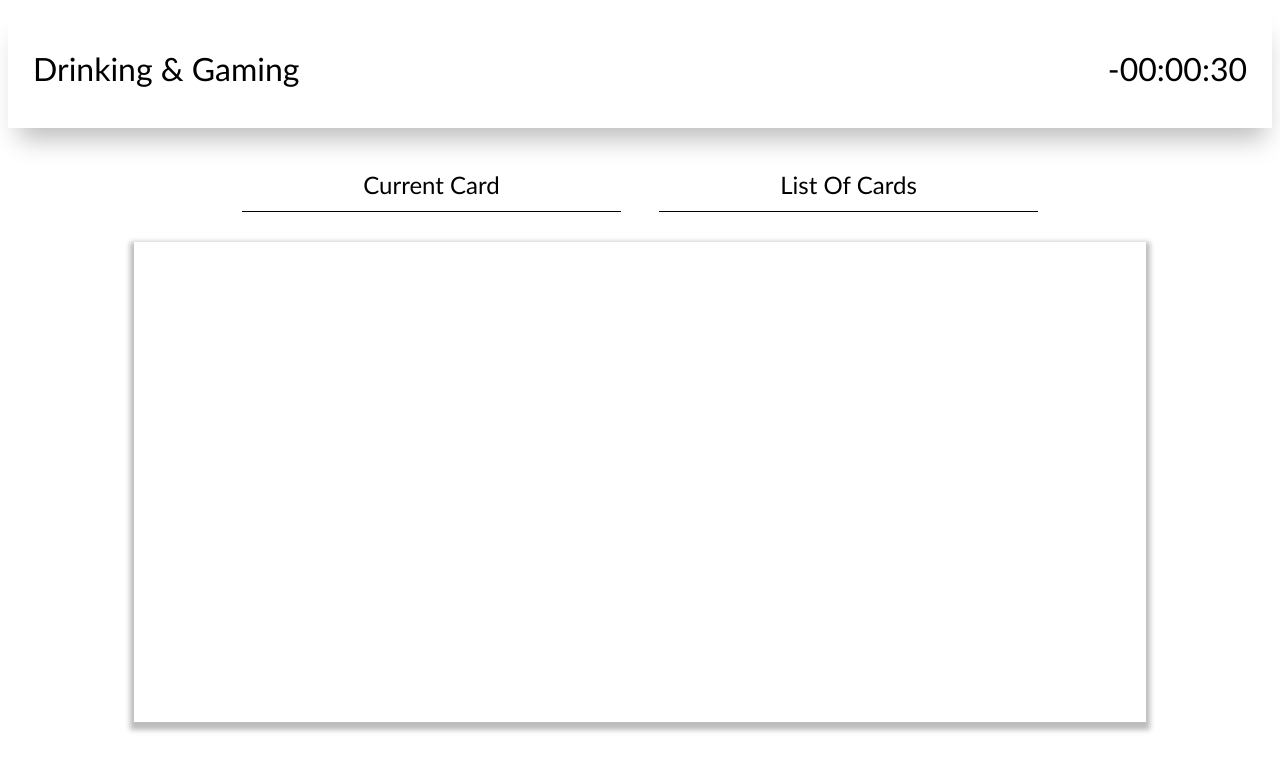
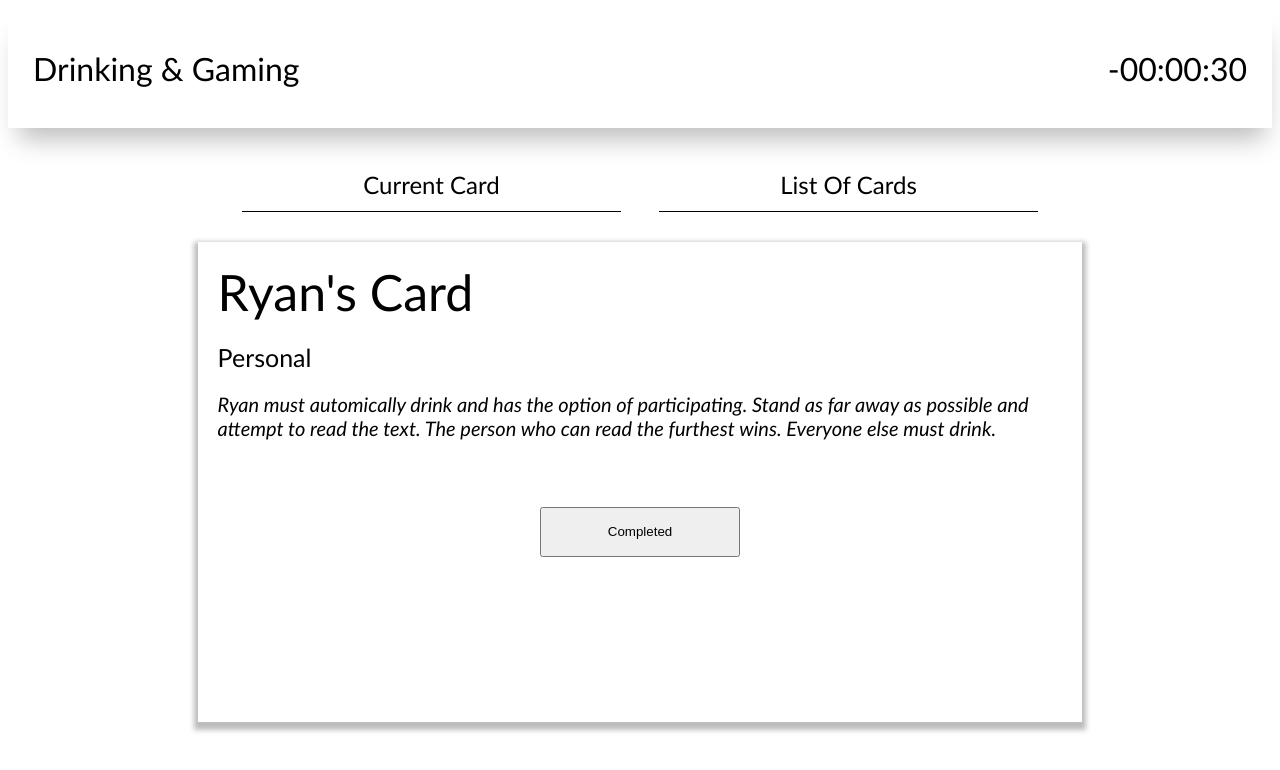
Before and after one commit to RyanH1234/DAG, a Vue app: page / in a window 1280 px wide. Shown: the top 770 px of the page. Built offline with nearby package versions, Linux system fonts and the light colour scheme.

Commit message:
add mock data for CurrentCard

```diff
--- a/src/components/CurrentCard.vue
+++ b/src/components/CurrentCard.vue
@@ -1,13 +1,67 @@
 <template>
-  <div id="content"></div>
+  <div id="content">
+    <div id="name">{{ currentCard.name }}</div>
+    <div id="genre">{{ currentCard.genre }}</div>
+    <div id="description">{{ currentCard.description }}</div>
+    <div id="button-container">
+      <Button> Completed </Button>
+    </div>
+  </div>
 </template>
+
+<script>
+export default {
+  data: () => {
+    return {
+      currentCard: {
+        id: 1,
+        name: "Ryan's Card",
+        genre: "Personal",
+        conditions: "",
+        description:
+          "Ryan must automically drink and has the option of participating. Stand as far away as possible and attempt to read the text. The person who can read the furthest wins. Everyone else must drink."
+      }
+    };
+  }
+};
+</script>
 
 <style scoped>
 #content {
   height: 60vh;
-  width: 80%;
+  width: 70%;
   margin-top: 30px;
   align-self: center;
   box-shadow: 0px 4px 5px 4px rgba(189, 189, 189, 1);
+  display: flex;
+  flex-direction: column;
+}
+
+#name {
+  padding: 20px;
+  font-size: 50px;
+}
+
+#genre {
+  font-size: 25px;
+  margin-left: 20px;
+}
+
+#description {
+  font-size: 20px;
+  padding: 20px;
+  font-style: italic;
+}
+
+#button-container {
+  height: 30%;
+  display: flex;
+  justify-content: center;
+  align-items: center;
+}
+
+#button-container Button {
+  width: 200px;
+  height: 50px;
 }
 </style>
--- a/src/components/ListItem.vue
+++ b/src/components/ListItem.vue
@@ -1,5 +1,5 @@
 <template>
-  <div class="list">
+  <div class="list-item">
     <div id="drag">
       <menu-icon :size="48" />
     </div>
@@ -24,7 +24,7 @@ export default {
 </script>
 
 <style scoped>
-.list {
+.list-item {
   margin-top: 2vh;
   padding-top: 1vh;
   padding-bottom: 1vh;
@@ -34,6 +34,7 @@ export default {
   width: 100%;
   display: flex;
   flex-direction: row;
+  cursor: pointer;
 }
 
 #drag {
```
